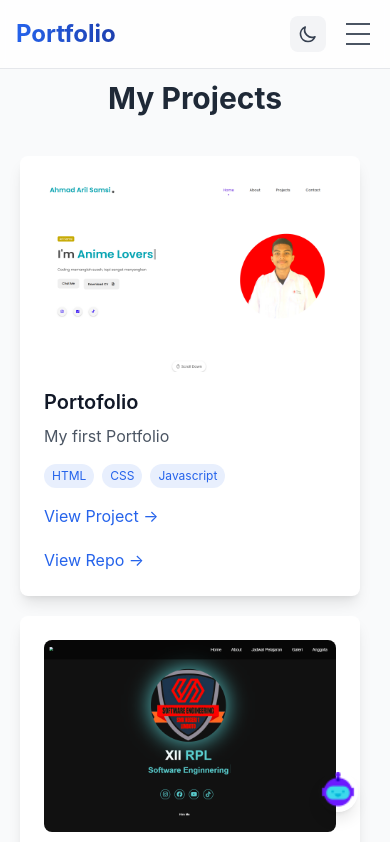
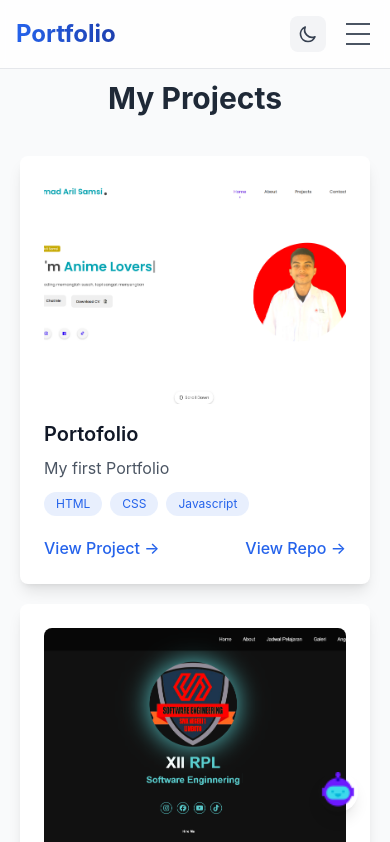
Before and after one commit to Arilsamsi/portfolio_v2, a Vue app: page /projects in a window 390 px wide. Shown: the top 842 px of the page. Built offline with nearby package versions, Linux system fonts and the light colour scheme.

Commit message:
fix responsive card projects

```diff
--- a/src/components/ProjectCard.vue
+++ b/src/components/ProjectCard.vue
@@ -15,29 +15,35 @@ const isPopupOpen = ref(false);
 
 <template>
   <article
-    class="card group hover:scale-105 transition-transform duration-300 w-[340px] md:w-[450px]"
+    class="card group hover:scale-105 transition-transform duration-300 w-full max-w-sm md:max-w-md lg:max-w-lg xl:max-w-xl bg-white dark:bg-gray-900 p-4 rounded-2xl shadow-lg"
   >
-    <img
-      :src="image"
-      :alt="title"
-      class="w-full h-48 object-cover rounded-lg mb-4 cursor-pointer"
-      @click="isPopupOpen = true"
-    />
-    <h3 class="text-xl font-semibold mb-2">{{ title }}</h3>
-    <p class="text-gray-600 dark:text-gray-300 mb-4">{{ description }}</p>
-    <div class="flex flex-wrap gap-2 mb-4">
+    <div class="relative cursor-pointer" @click="isPopupOpen = true">
+      <img
+        :src="image"
+        :alt="title"
+        class="w-full h-56 object-cover rounded-lg"
+      />
+      <div
+        class="absolute inset-0 bg-black/40 opacity-0 group-hover:opacity-100 transition-opacity duration-300 flex items-center justify-center text-white text-lg font-semibold"
+      >
+        Click to View
+      </div>
+    </div>
+    <h3 class="text-xl font-semibold mt-4">{{ title }}</h3>
+    <p class="text-gray-600 dark:text-gray-300 mt-2">{{ description }}</p>
+    <div class="flex flex-wrap gap-2 mt-3">
       <span
         v-for="tag in tags"
         :key="tag"
-        class="text-xs px-2 py-1 bg-primary/10 text-primary rounded-full"
+        class="text-xs px-3 py-1 bg-primary/10 text-primary rounded-full"
       >
         {{ tag }}
       </span>
     </div>
-    <div class="flex flex-col gap-5">
+    <div class="flex justify-between items-center mt-5">
       <a
         :href="link"
-        class="inline-block text-primary hover:text-secondary transition-colors duration-300"
+        class="text-primary hover:text-secondary transition-colors duration-300 font-medium"
         target="_blank"
         rel="noopener noreferrer"
       >
@@ -45,7 +51,7 @@ const isPopupOpen = ref(false);
       </a>
       <a
         :href="repo"
-        class="inline-block text-primary hover:text-secondary transition-colors duration-300"
+        class="text-primary hover:text-secondary transition-colors duration-300 font-medium"
         target="_blank"
         rel="noopener noreferrer"
       >
@@ -58,14 +64,14 @@ const isPopupOpen = ref(false);
   <transition name="fade">
     <div
       v-if="isPopupOpen"
-      class="fixed inset-0 flex items-center justify-center bg-black/70 backdrop-blur-md z-50"
+      class="fixed inset-0 flex items-center justify-center bg-black/70 backdrop-blur-md z-50 p-4"
       @click.self="isPopupOpen = false"
     >
       <div
-        class="relative bg-white dark:bg-gray-800 p-5 rounded-lg shadow-lg w-11/12 max-w-lg"
+        class="relative bg-white dark:bg-gray-800 p-6 rounded-lg shadow-lg w-full max-w-lg"
       >
         <button
-          class="absolute top-2 right-2 text-gray-600 hover:text-gray-900 dark:text-gray-300 dark:hover:text-white text-xl"
+          class="absolute top-2 right-2 text-gray-600 hover:text-gray-900 dark:text-gray-300 dark:hover:text-white text-2xl"
           @click="isPopupOpen = false"
         >
           &times;
```
